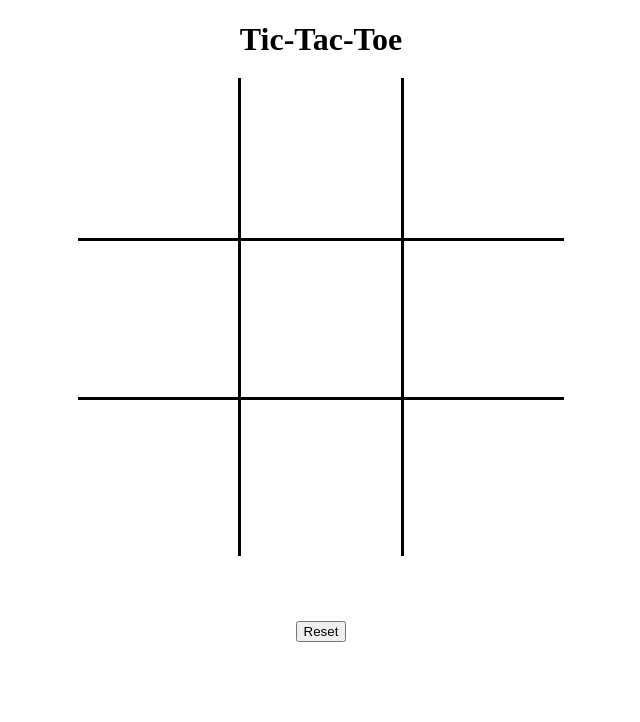
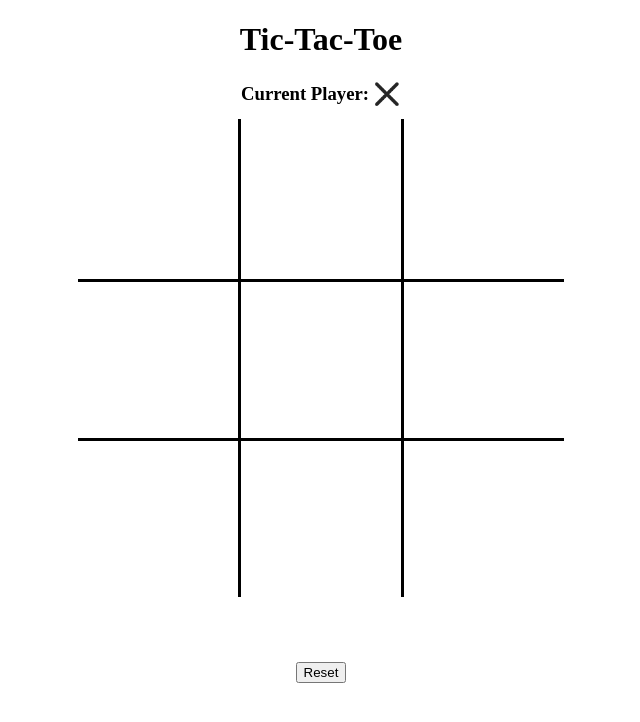
Before and after one commit to vinnilla/tictactoe, a plain HTML site: page index.html in a window 1280 px wide. Both pictures are taken after a click on the button "Reset". Shown: the whole page, without its empty margins (319-959 px from the left). Drawn offline with Linux system fonts and the light colour scheme.

Commit message:
added current player stat

```diff
--- a/index.html
+++ b/index.html
@@ -9,6 +9,10 @@
 <body>
 
 	<h1>Tic-Tac-Toe</h1>
+	<section id='stats'>
+		<h3>Current Player:</h3>
+		<div id='currentPlayer'></div>
+	</section>
 	<section id='gameboard'>
 		<div class='corner main'><div class='center'></div></div>
 		<div class='corner main'><div class='center'></div></div>
--- a/script.js
+++ b/script.js
@@ -9,15 +9,23 @@ var board = [
 var turn=0;
 //store pointers to each main div in an array
 var sectionArray = document.getElementsByClassName('main');
+//store pointer to current player stat
+var currentPlayer = document.getElementById('currentPlayer');
+//first player will always be cross
+currentPlayer.classList.add('cross');
 //create function to add appropriate classes
 var addClass = function() {
 	if (turn%2 == 0) { //check if player 1
 		//add .cross to the div found within
 		this.firstChild.classList.add('cross');
+		currentPlayer.classList.remove('cross');
+		currentPlayer.classList.add('circle');
 	}
 	else { //player 2
 		//add .circle to the div found within
 		this.firstChild.classList.add('circle');
+		currentPlayer.classList.remove('circle');
+		currentPlayer.classList.add('cross');
 	}
 	//add to counter which creates the alternating turn functionality
 	turn++;
@@ -38,6 +46,13 @@ var victory = function(winner) {
 		sectionArray[i].removeEventListener('mousedown', addClass);
 		//remove calculate for all boxes
 		sectionArray[i].removeEventListener('mouseup', calculate);
+	}
+	//remove currentPlayer image
+	if (currentPlayer.classList.item[0] == 'cross') {
+		currentPlayer.classList.remove('cross');
+	}
+	else {
+		currentPlayer.classList.remove('circle');
 	}
 }
 //create function to calculate victory
@@ -185,4 +200,6 @@ button.addEventListener('click', function() {
 		//reset board
 		board = [[0, 0, 0],[0, 0, 0],[0, 0, 0]];
 	}
+	//first player will always be cross
+	currentPlayer.classList.add('cross');
 });
--- a/style.css
+++ b/style.css
@@ -1,5 +1,13 @@
 body {
 	text-align: center;
+}
+
+/*h1 {
+	margin-bottom:0;
+}
+*/
+#stats {
+	margin-bottom: 1em;
 }
 
 #gameboard {
@@ -8,6 +16,10 @@ body {
 	max-height:33em;
 	margin: 0 auto;
 	clear:both;
+}
+
+h3 {
+	display:inline;
 }
 
 div {
@@ -29,6 +41,16 @@ div.vertical {
 	border-right-style:solid;
 }
 
+div#currentPlayer {
+	width:2em;
+	height:2em;
+	/*background-image:url('images/circle.png');*/
+	background-size: 100%;
+	background-repeat:no-repeat;
+	background-position: center;
+	margin-bottom:-10px;
+}
+
 div.center {
 	width:6em;
 	height:6em;
@@ -37,11 +59,12 @@ div.center {
 	background-repeat:no-repeat;
 }
 
-div.center.cross {
+
+div.center.cross, div#currentPlayer.cross {
 	background-image:url('images/x.png');
 }
 
-div.center.circle {
+div.center.circle, div#currentPlayer.circle {
 	background-image:url('images/circle.png');
 }
 
```
